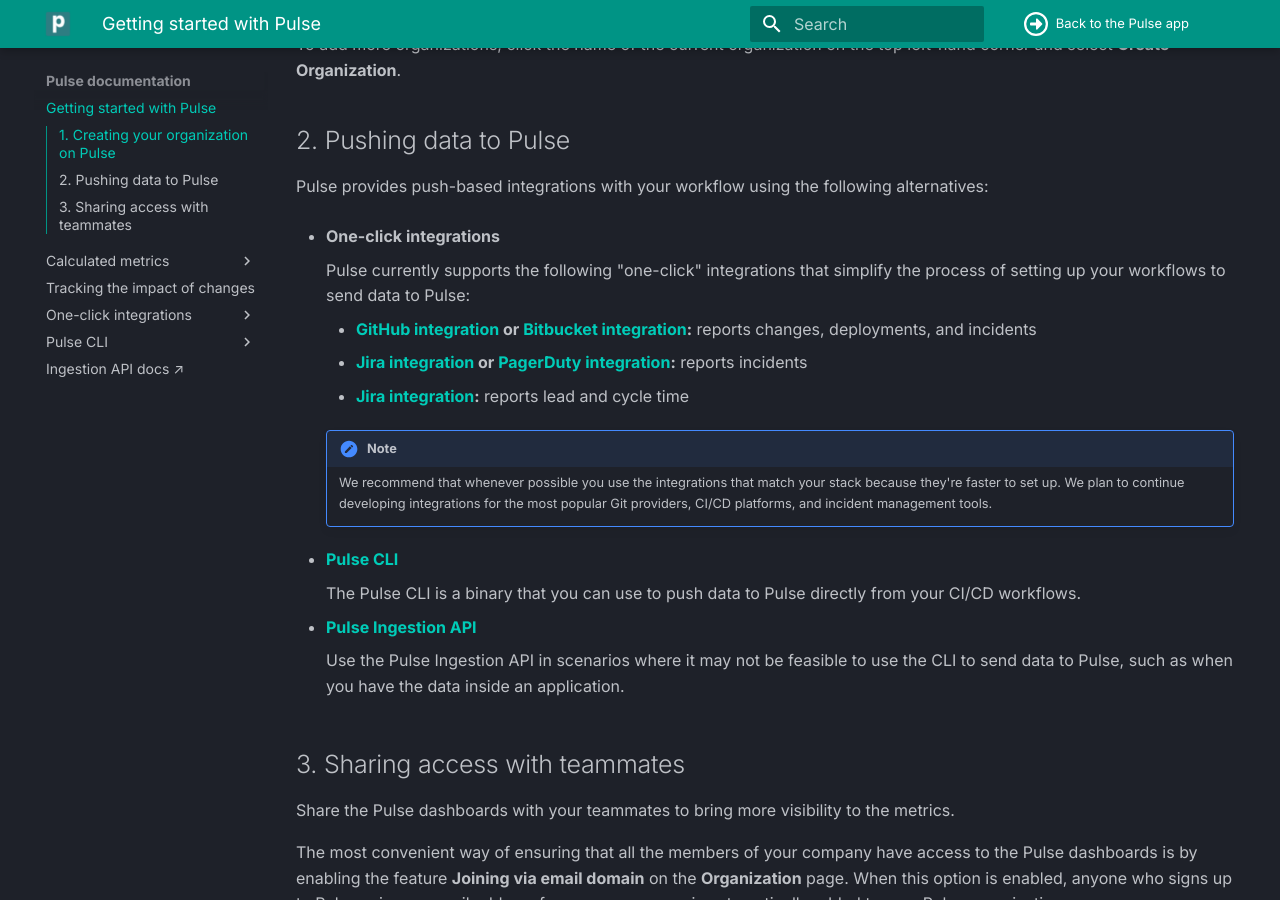
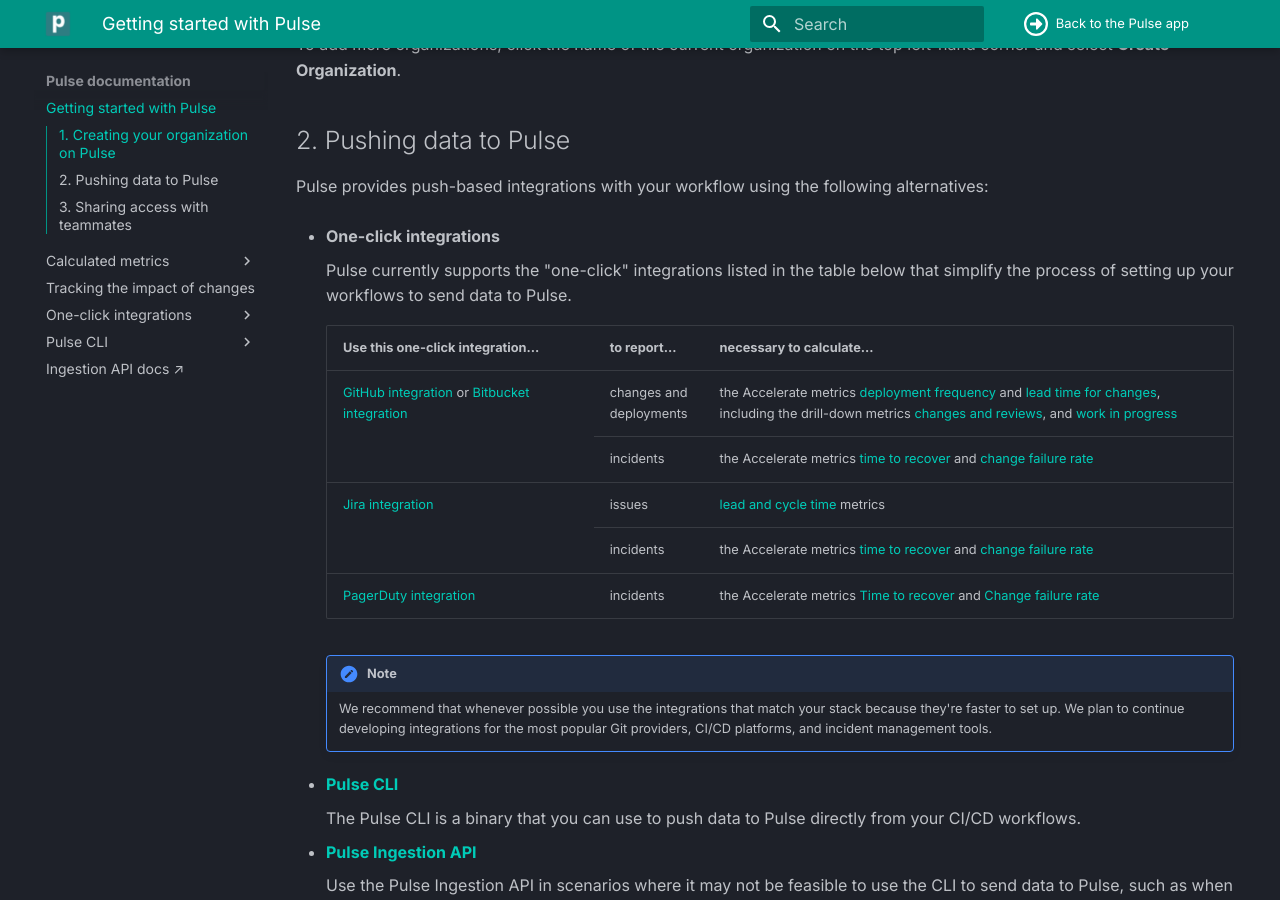
Before and after one commit to codacy/pulse-user-docs, an MkDocs documentation site: the page built from docs/index.md, in a window 1280 px wide and 900 px high, scrolled down 1883 px. Built offline with MkDocs 1.6.1 and Material for MkDocs 9.7.7, drawn with Linux system fonts in a browser that asks for light colours.

Commit message:
clean: Format one-click integrations info in a table for clarity

```diff
--- a/docs/index.md
+++ b/docs/index.md
@@ -37,13 +37,49 @@
 
 Pulse provides push-based integrations with your workflow using the following alternatives:
 
--   **One-click integrations**<!--NOTE We might need to rethink the way we present these integrations and corresponding data/metrics-->
+-   **One-click integrations**
 
-    Pulse currently supports the following "one-click" integrations that simplify the process of setting up your workflows to send data to Pulse:
+    Pulse currently supports the "one-click" integrations listed in the table below that simplify the process of setting up your workflows to send data to Pulse.
 
-    -   **[GitHub integration](one-click-integrations/github-integration.md) or [Bitbucket integration](one-click-integrations/bitbucket-integration.md):** reports changes, deployments, and incidents
-    -   **[Jira integration](one-click-integrations/jira-integration.md) or [PagerDuty integration](one-click-integrations/pagerduty-integration.md):** reports incidents
-    -   **[Jira integration](one-click-integrations/jira-integration.md):** reports lead and cycle time
+    <table>
+        <colgroup>
+            <col width="30%"/>
+            <col width="10%"/>
+            <col width="60%"/>
+        </colgroup>
+        <thead>
+            <tr>
+                <th>Use this one-click integration...</th>
+                <th>to report...</th>
+                <th>necessary to calculate...</th>
+            </tr>
+        </thead>
+        <tbody>
+            <tr>
+                <td rowspan="2"><a href="one-click-integrations/github-integration">GitHub integration</a> or <a href="one-click-integrations/bitbucket-integration">Bitbucket integration</a></td>
+                <td>changes and deployments</td>
+                <td>the Accelerate metrics <a href="#collected-data">deployment frequency</a> and <a href="metrics/accelerate#change-failure-rate">lead time for changes</a>, including the drill-down metrics <a href="metrics/accelerate-changes">changes and reviews</a>, and <a href="metrics/accelerate-wip">work in progress</a></td>
+            </tr>
+            <tr>
+                <td>incidents</td>
+                <td>the Accelerate metrics <a href="metrics/accelerate#time-to-recover">time to recover</a> and <a href="metrics/accelerate#change-failure-rate">change failure rate</a></td>
+            </tr>
+            <tr>
+                <td rowspan="2"><a href="one-click-integrations/jira-integration">Jira integration</a></td>
+                <td>issues</td>
+                <td><a href="metrics/lead-cycle-time.md">lead and cycle time</a> metrics</td>
+            </tr>
+            <tr>
+                <td>incidents</td>
+                <td>the Accelerate metrics <a href="metrics/accelerate#time-to-recover">time to recover</a> and <a href="metrics/accelerate#change-failure-rate">change failure rate</a></td>
+            </tr>
+            <tr>
+                <td><a href="one-click-integrations/pagerduty-integration">PagerDuty integration</a></td>
+                <td>incidents</td>
+                <td>the Accelerate metrics <a href="metrics/accelerate#time-to-recover">Time to recover</a> and <a href="metrics/accelerate#change-failure-rate">Change failure rate</a></td>
+            </tr>
+        </tbody>
+    </table>
 
     !!! note
         We recommend that whenever possible you use the integrations that match your stack because they're faster to set up. We plan to continue developing integrations for the most popular Git providers, CI/CD platforms, and incident management tools.
```
